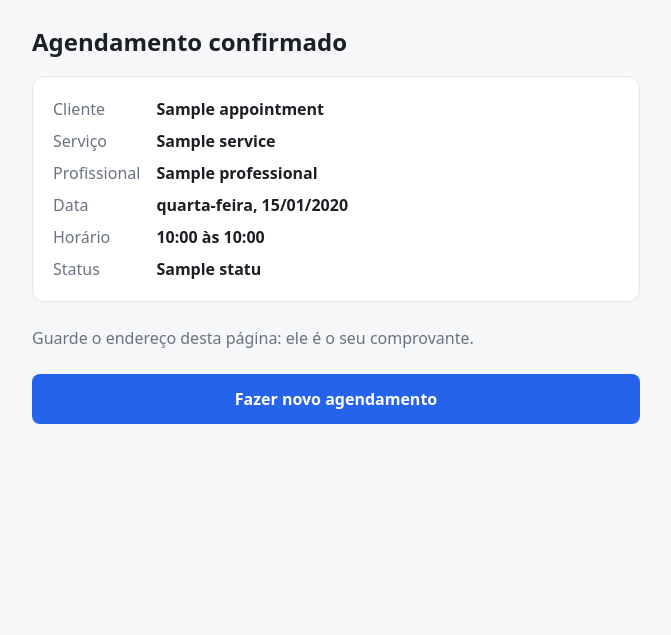
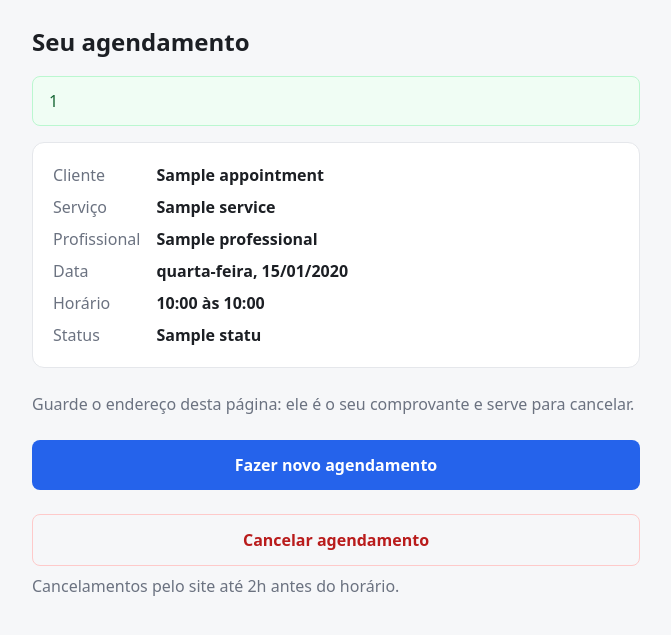
Before and after one commit to ArthurCoode/Agendly, a Laravel app: template resources/views/booking/show.blade.php in a window 1280 px wide. Shown: the part 57-692 px from the top of the page, without its empty margins (304-975 px from the left). Run offline with Laravel 12, Linux system fonts and the light colour scheme; a user stored in the database is signed in; data comes from the database, SQL or seed files in the repository; tables that the repository leaves empty hold one stand-in row (values such as "Sample post"); the template is opened without the code that fills it: most values are stand-ins (such as "Sample title", 1, 10 or a date in 2020).

Commit message:
feat: cliente cancela o agendamento pelo link com antecedencia minima
Co-Authored-By: Claude Opus 5.5 <noreply@anthropic.com>

```diff
--- a/app/Models/Appointment.php
+++ b/app/Models/Appointment.php
@@ -52,6 +52,16 @@ class Appointment extends Model
         return $this->belongsTo(Service::class);
     }
 
+    /** Antecedência mínima para o próprio cliente cancelar pelo link. */
+    public const CUSTOMER_CANCEL_NOTICE_HOURS = 2;
+
+    /** Em cima da hora, o cancelamento passa a ser só pelo estabelecimento. */
+    public function customerCanCancel(): bool
+    {
+        return $this->canTransitionTo(AppointmentStatus::Cancelled)
+            && now()->addHours(self::CUSTOMER_CANCEL_NOTICE_HOURS)->lte($this->starts_at);
+    }
+
     public function canTransitionTo(AppointmentStatus $status): bool
     {
         if (! in_array($status, $this->status->allowedTransitions(), true)) {
--- a/resources/views/booking/show.blade.php
+++ b/resources/views/booking/show.blade.php
@@ -1,9 +1,19 @@
 @extends('layouts.app')
 
-@section('title', 'Agendamento confirmado')
+@php($cancelled = $appointment->status === \App\Enums\AppointmentStatus::Cancelled)
+
+@section('title', $cancelled ? 'Agendamento cancelado' : 'Seu agendamento')
 
 @section('content')
-    <h1>Agendamento confirmado</h1>
+    <h1>{{ $cancelled ? 'Agendamento cancelado' : 'Seu agendamento' }}</h1>
+
+    @if (session('status'))
+        <div class="alert success" role="status">{{ session('status') }}</div>
+    @endif
+
+    @error('cancel')
+        <div class="alert" role="alert">{{ $message }}</div>
+    @enderror
 
     <div class="card">
         <dl class="summary">
@@ -27,6 +37,20 @@
         </dl>
     </div>
 
-    <p class="muted">Guarde o endereço desta página: ele é o seu comprovante.</p>
+    @unless ($cancelled)
+        <p class="muted">Guarde o endereço desta página: ele é o seu comprovante e serve para cancelar.</p>
+    @endunless
+
     <a class="btn" href="{{ route('booking.create') }}">Fazer novo agendamento</a>
+
+    @if ($appointment->customerCanCancel())
+        <form method="POST" action="{{ route('booking.cancel', $appointment->token) }}"
+              onsubmit="return confirm('Cancelar este agendamento? O horário será liberado para outra pessoa.')">
+            @csrf
+            <button type="submit" class="btn outline-danger">Cancelar agendamento</button>
+        </form>
+        <p class="muted">
+            Cancelamentos pelo site até {{ \App\Models\Appointment::CUSTOMER_CANCEL_NOTICE_HOURS }}h antes do horário.
+        </p>
+    @endif
 @endsection
--- a/resources/views/layouts/app.blade.php
+++ b/resources/views/layouts/app.blade.php
@@ -30,6 +30,10 @@
         .muted { color: var(--muted); margin: .5rem 0 0; }
         .alert { background: var(--danger-bg); color: var(--danger); border: 1px solid #fecaca; border-radius: 8px; padding: .75rem 1rem; margin-bottom: 1rem; }
         .alert ul { margin: 0; padding-left: 1.1rem; }
+        .alert.success { background: #f0fdf4; color: #166534; border-color: #bbf7d0; }
+        .btn.outline-danger { background: transparent; color: var(--danger); border: 1px solid #fecaca; }
+        .btn.outline-danger:hover { background: var(--danger-bg); }
+        .btn.outline-danger:focus-visible { outline-color: var(--danger); }
         dl.summary { display: grid; grid-template-columns: auto 1fr; gap: .5rem 1rem; margin: 0; }
         dl.summary dt { color: var(--muted); }
         dl.summary dd { margin: 0; font-weight: 600; }
--- a/routes/web.php
+++ b/routes/web.php
@@ -11,3 +11,6 @@ Route::post('/agendar', [BookingController::class, 'store'])
     ->middleware('throttle:10,1')
     ->name('booking.store');
 Route::get('/agendamento/{token}', [BookingController::class, 'show'])->name('booking.show');
+Route::post('/agendamento/{token}/cancelar', [BookingController::class, 'cancel'])
+    ->middleware('throttle:10,1')
+    ->name('booking.cancel');
```
Also changed, not shown: app/Http/Controllers/BookingController.php (+19 -0 lines), tests/Feature/CustomerCancelTest.php (added, +92 -0 lines).
